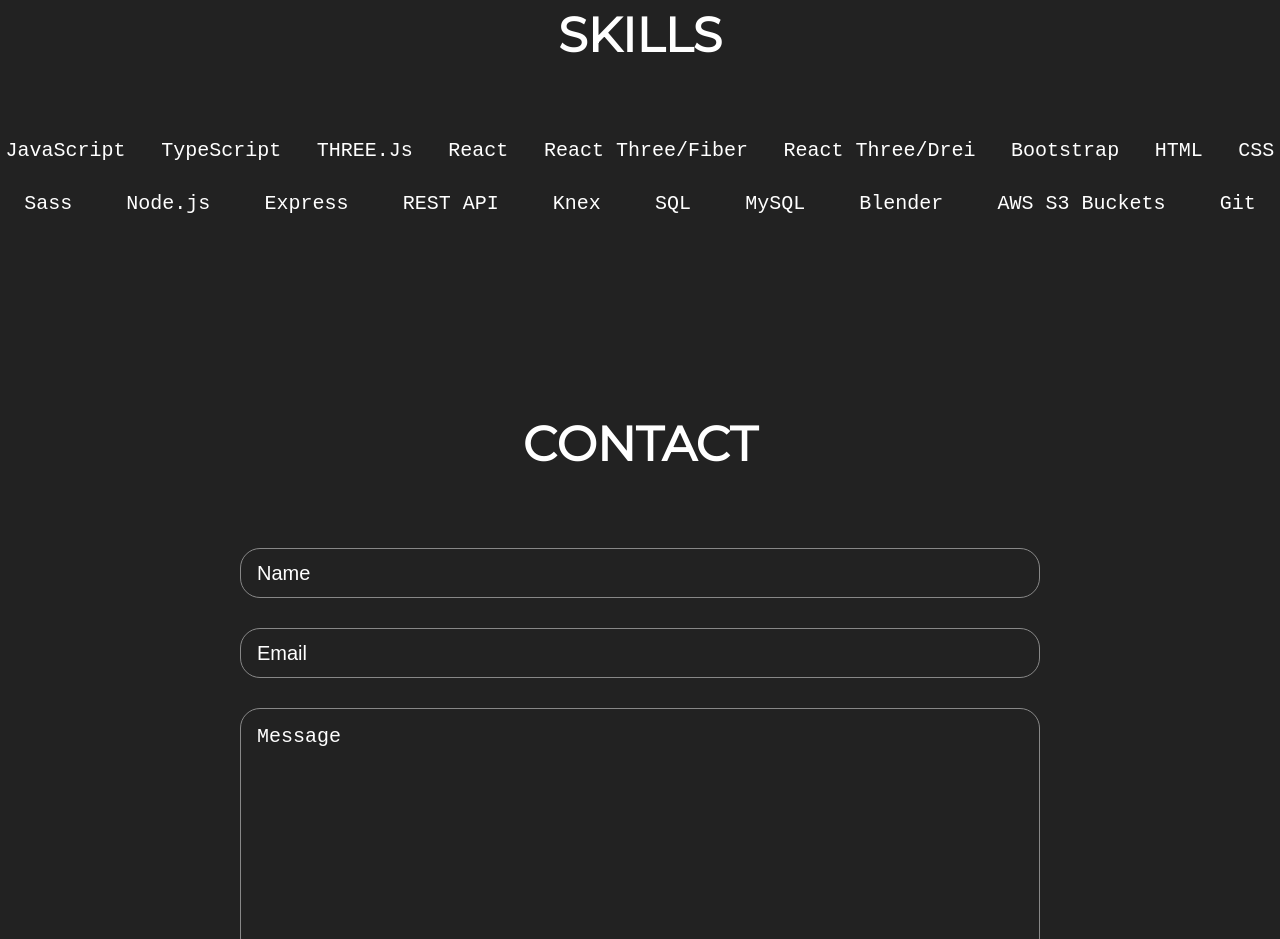
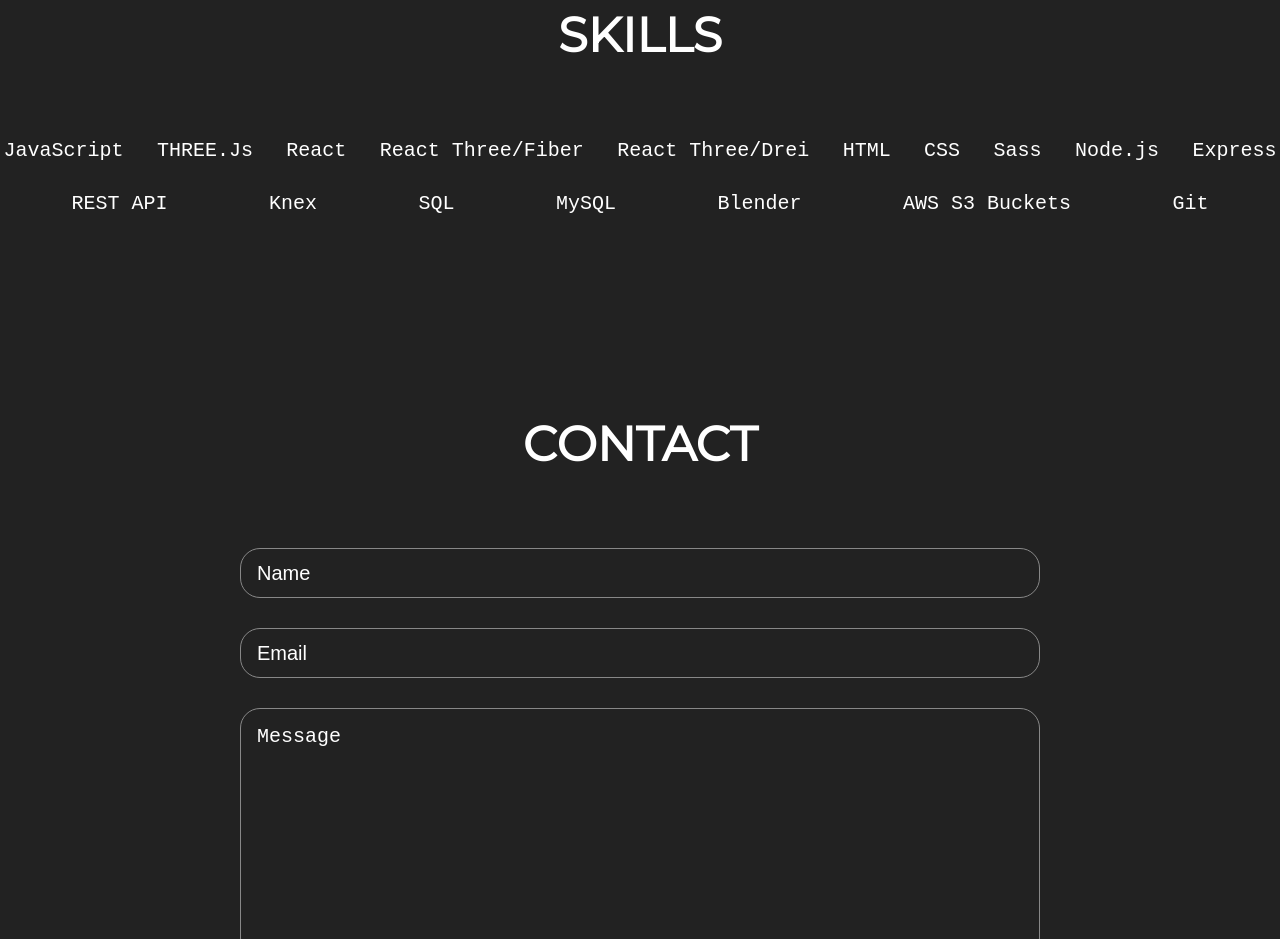
Before and after one commit to ogicodes/ogi-portfolio-V1, a React (Vite) app: page / in a window 1280 px wide. Shown: the part 1980-2919 px from the top of the page. Built offline with nearby package versions, Linux system fonts and the light colour scheme.

Commit message:
updated skills section

```diff
--- a/src/components/Skills/Skills.jsx
+++ b/src/components/Skills/Skills.jsx
@@ -3,12 +3,10 @@ import SkillList from "../SkillList/SkillList";
 
 const skills = [
   "JavaScript",
-  "TypeScript",
   "THREE.Js",
   "React",
   "React Three/Fiber",
   "React Three/Drei",
-  "Bootstrap",
   "HTML",
   "CSS",
   "Sass",
```
